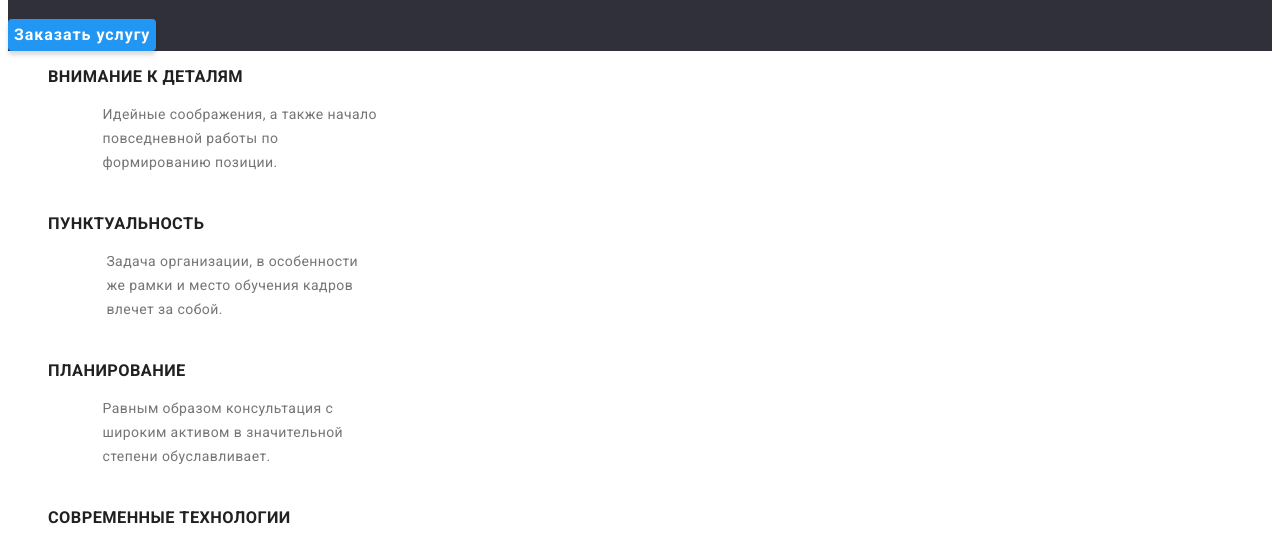
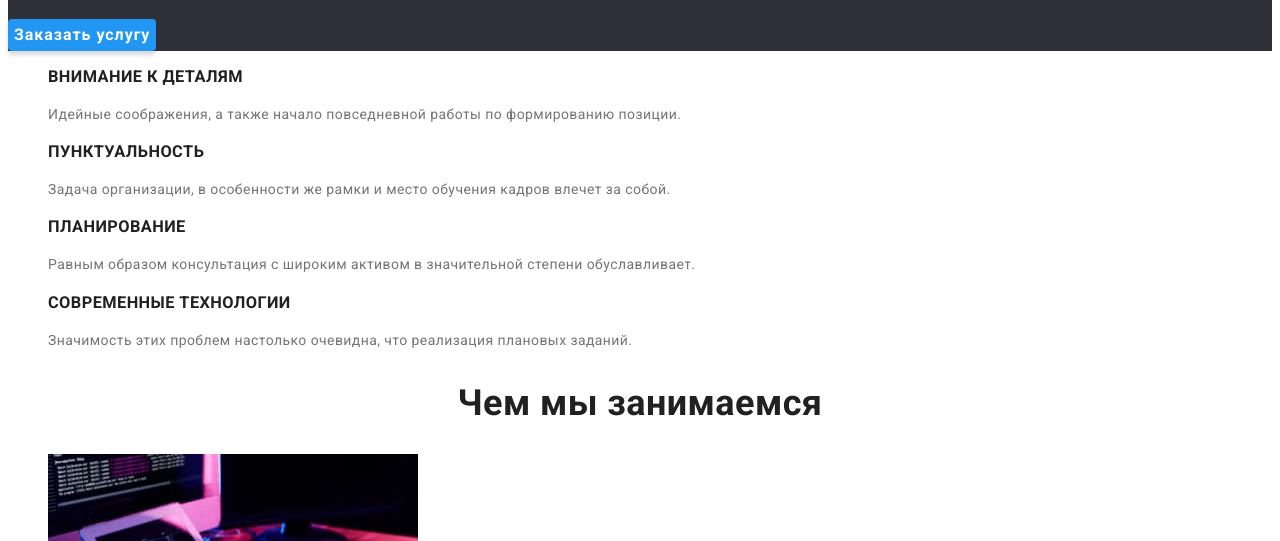
Before and after one commit to palkaz/goit-markup-hw-02, a plain HTML site: page index.html in a window 1280 px wide. Shown: the part 361-902 px from the top of the page. Drawn offline with Linux system fonts and the light colour scheme.

Commit message:
изменил pre на p

```diff
--- a/css/styles.css
+++ b/css/styles.css
@@ -112,12 +112,6 @@ body {
   color: var(--title-color);
 }
 
-.benefits-text {
-  font-family: Roboto;
-  text-transform: none;
-  color: var(--txt-color);
-}
-
 .userpic {
   background-color: var(--background-btn-filter);
 }
--- a/index.html
+++ b/index.html
@@ -56,40 +56,34 @@
           <li>
             <h3 class="benefist-title">Внимание к деталям</h3>
 
-            <pre class="benefits-text">
-              Идейные соображения, а также начало
-              повседневной работы по
+            <p class="benefits-text">
+              Идейные соображения, а также начало повседневной работы по
               формированию позиции.
-            </pre>
+            </p>
           </li>
           <li>
             <h3 class="benefist-title">Пунктуальность</h3>
 
-            <pre class="benefits-text">
-               Задача организации, в особенности
-               же рамки и место обучения кадров
-               влечет за собой.
-              </pre
-            >
+            <p class="benefits-text">
+              Задача организации, в особенности же рамки и место обучения кадров
+              влечет за собой.
+            </p>
           </li>
           <li>
             <h3 class="benefist-title">Планирование</h3>
 
-            <pre class="benefits-text">
-              Равным образом консультация с
-              широким активом в значительной
+            <p class="benefits-text">
+              Равным образом консультация с широким активом в значительной
               степени обуславливает.
-              </pre
-            >
+            </p>
           </li>
           <li>
             <h3 class="benefist-title">Современные технологии</h3>
 
-            <pre class="benefits-text">
-              Значимость этих проблем настолько
-              очевидна, что реализация плановых
-              заданий.
-            </pre>
+            <p class="benefits-text">
+              Значимость этих проблем настолько очевидна, что реализация
+              плановых заданий.
+            </p>
           </li>
         </ul>
       </section>
```
